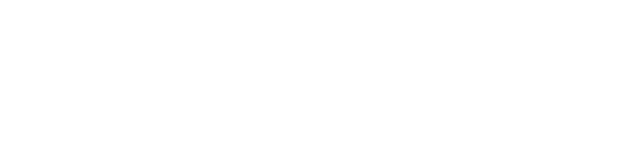
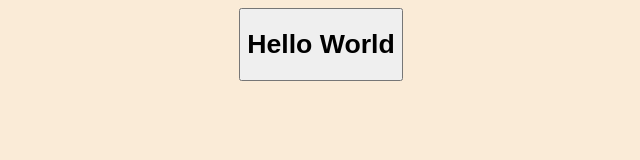
Before and after one commit to RizwanMushtaq/understandingTS01, a website: page index.html in a window 1280 px wide. Shown: the whole page, without its empty margins (319-959 px from the left). Drawn offline with Linux system fonts and the light colour scheme.

Commit message:
makeitBetter

```diff
--- a/index.html
+++ b/index.html
@@ -7,8 +7,10 @@
     <title>Understanding TS</title>
 
     <script src="app.js" defer></script>
+
+    <link rel="stylesheet" href="style.css">
 </head>
 <body>
-
+    <Button><h1>Hello World</h1></Button>
 </body>
 </html>
--- /dev/null
+++ b/style.css
@@ -0,0 +1,4 @@
+body {
+    text-align: center;
+    background-color: antiquewhite;
+}
```
Also changed, not shown: app.ts (line endings or trailing spaces).
